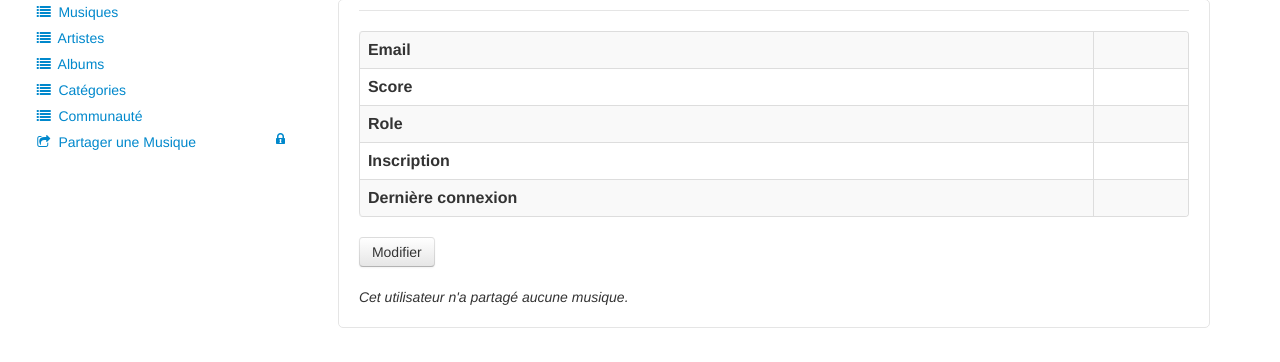
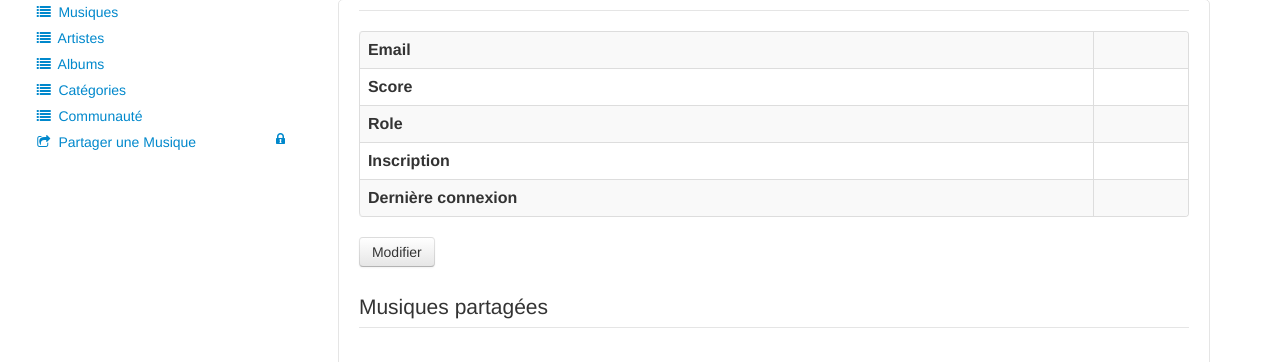
Before and after one commit to Prograr/selectube, a CakePHP app: the page made by app/View/Users/profil.ctp in a window 1280 px wide. Shown: the part 97-459 px from the top of the page. Run offline with PHP 8.4 and a stand-in for CakePHP, Linux system fonts and the light colour scheme; the template is opened without the code that fills it: most values are stand-ins (such as "Sample title", 1, 10 or a date in 2020); form fields are guessed from the names that the template uses; data that the repository does not hold is empty; some libraries are stand-ins or nearby versions.

Commit message:
correction pour récupérer les infos associées aux musiques

```diff
--- a/app/Controller/UsersController.php
+++ b/app/Controller/UsersController.php
@@ -32,8 +32,7 @@ class UsersController extends AppController {
      * @return void
      */
     public function profil($pseudo = null) {
-         $user = $this->User->find('first', array('recursive' => 2, 'conditions' => array(
-             'OR' => array('pseudo' => $pseudo, 'id' => $pseudo))));
+         $user = $this->User->findByIdOrPseudo($pseudo);
 
         if ($user == null) {
             throw new NotFoundException(__('Le sélecteur recherché est introuvable'));
--- a/app/View/Users/profil.ctp
+++ b/app/View/Users/profil.ctp
@@ -45,10 +45,10 @@
 
 <div class="related">
 
-    <?php if (!empty($user['Musique'])): ?>
+    <?php if (!empty($musiques)): ?>
         <h3><?php echo __('Musiques partagées'); ?></h3>
         <?php
-        foreach ($user['Musique'] as $musique) {
+        foreach ($musiques as $musique) {
             echo $this->Html2->media($musique);
         }
         ?>
```
